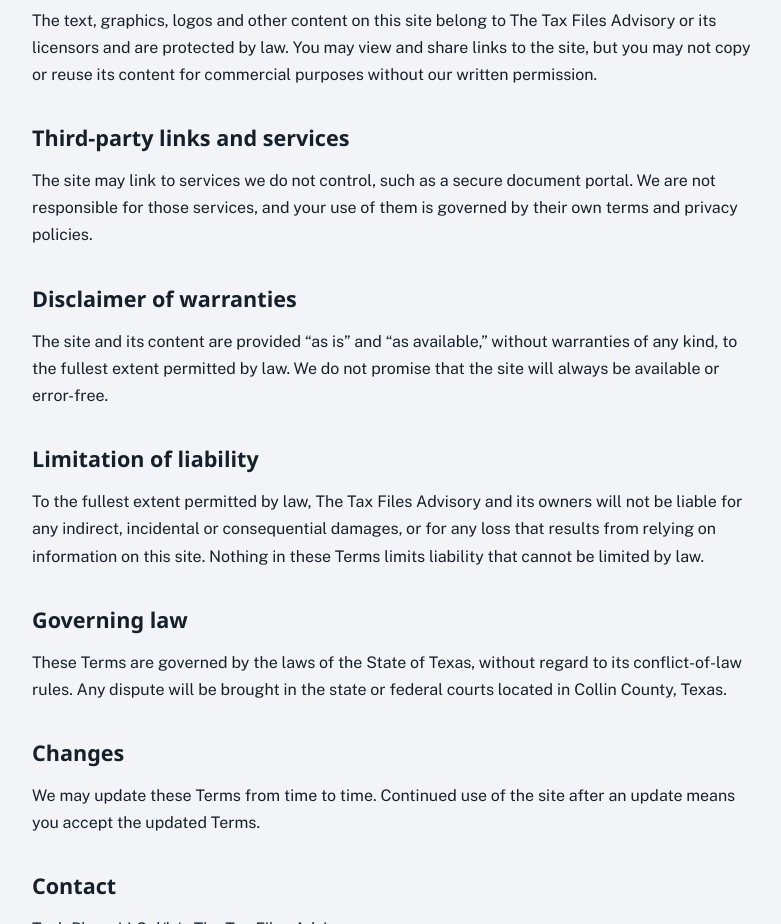
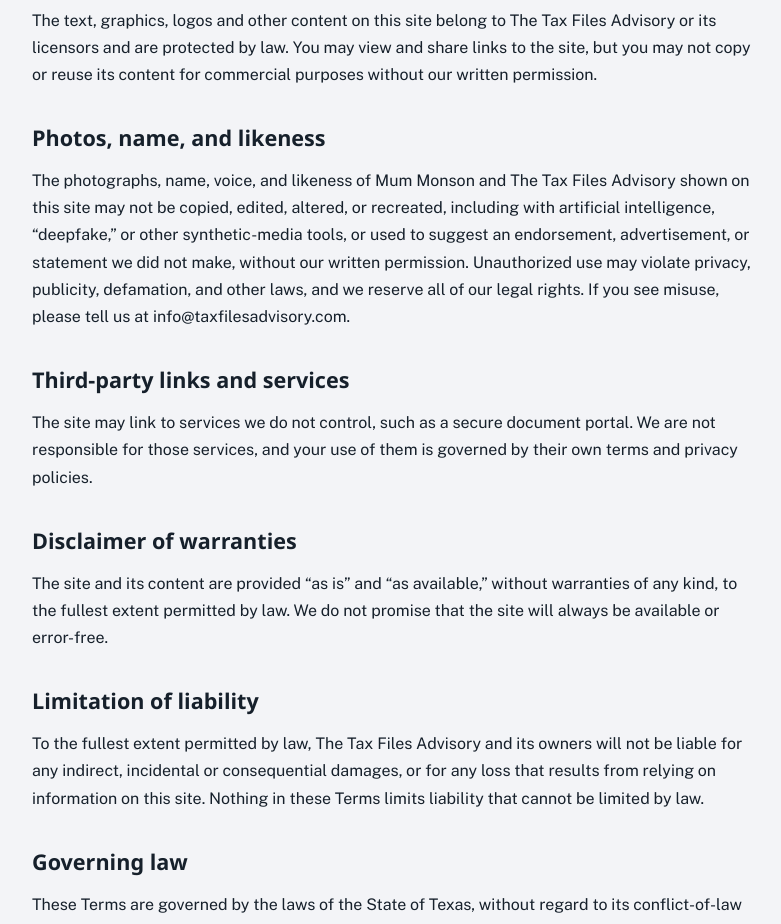
Before and after one commit to aitechphyre/the-tax-files-advisory, a plain HTML site: page terms.html in a window 1280 px wide. Shown: the part 2160-3084 px from the top of the page, without its empty margins (248-1029 px from the left). Drawn offline with nearby package versions, Linux system fonts and the light colour scheme; a web font is replaced by a local one.

Commit message:
Add photo, name and likeness (AI/deepfake) notice to footer and Terms
Co-Authored-By: Claude Sonnet 5.5 <noreply@anthropic.com>
Claude-Session: https://claude.ai/code/session_019eS2Gt2z94qfohzt4BmGTu

```diff
--- a/terms.html
+++ b/terms.html
@@ -52,6 +52,8 @@ a:focus-visible{outline:3px solid var(--accent);outline-offset:3px}
 
 <h2>Intellectual property</h2>
 <p>The text, graphics, logos and other content on this site belong to The Tax Files Advisory or its licensors and are protected by law. You may view and share links to the site, but you may not copy or reuse its content for commercial purposes without our written permission.</p>
+<h2>Photos, name, and likeness</h2>
+<p>The photographs, name, voice, and likeness of Mum Monson and The Tax Files Advisory shown on this site may not be copied, edited, altered, or recreated, including with artificial intelligence, &ldquo;deepfake,&rdquo; or other synthetic-media tools, or used to suggest an endorsement, advertisement, or statement we did not make, without our written permission. Unauthorized use may violate privacy, publicity, defamation, and other laws, and we reserve all of our legal rights. If you see misuse, please tell us at info@taxfilesadvisory.com.</p>
 <h2>Third-party links and services</h2>
 <p>The site may link to services we do not control, such as a secure document portal. We are not responsible for those services, and your use of them is governed by their own terms and privacy policies.</p>
 <h2>Disclaimer of warranties</h2>
```
Also changed, not shown: index.html (+1 -0 lines).
